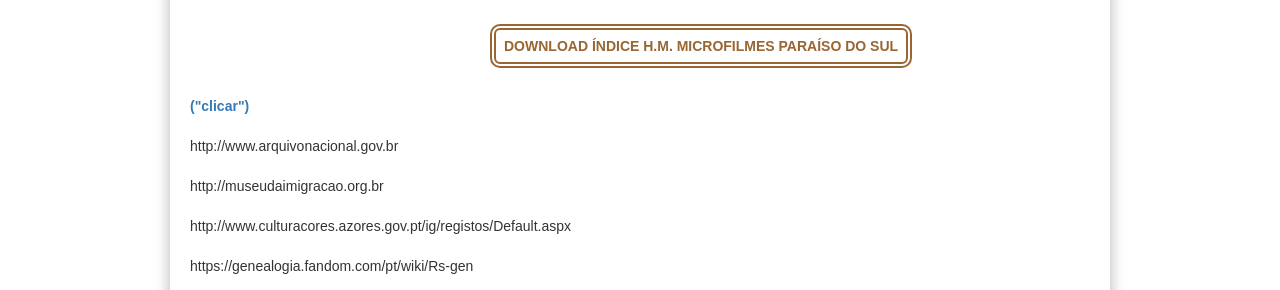
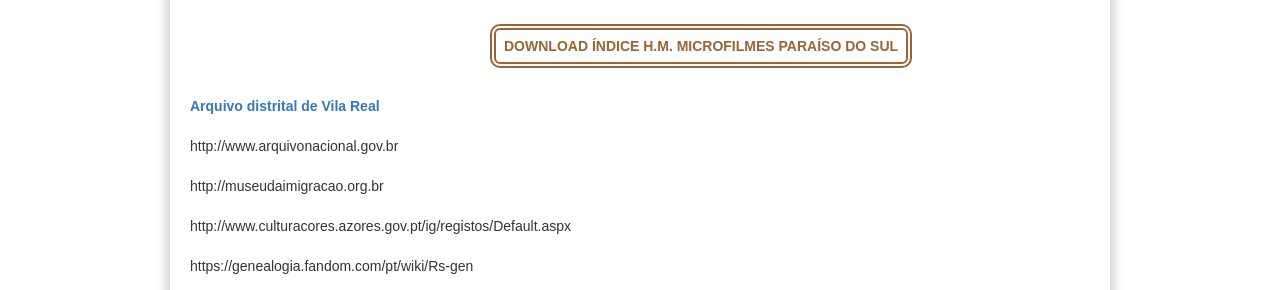
Before and after one commit to claudiovargas1955/claudiovargas1955.github.io, a Jekyll site: the page built from _pages/downloads.html, in a window 1280 px wide. Shown: the part 978-1268 px from the top of the page. Built offline with Jekyll 4.4.1, drawn with Linux system fonts in a browser that asks for light colours; some web fonts are replaced.

Commit message:
Update downloads.html

```diff
--- a/_pages/downloads.html
+++ b/_pages/downloads.html
@@ -141,7 +141,7 @@
 <a class="indlgs" href="I.H.M. LAVRAS DO SUL.rar">DOWNLOAD ÍNDICE MICROFILMES CERRO BRANCO</a><br>
 <a class="indlhs" href="I.H.M. LAVRAS DO SUL.rar">DOWNLOAD ÍNDICE H.M. MICROFILMES PARAÍSO DO SUL</a><br>
 </div><br><br>
-<a href="https://www.advrl.org.pt/" target="_blank"><b>("clicar")</b></a><br><br>
+<a href="https://www.advrl.org.pt/" target="_blank"><b>Arquivo distrital de Vila Real</b></a><br><br>
 http://www.arquivonacional.gov.br <br><br>
 http://museudaimigracao.org.br <br><br>
 http://www.culturacores.azores.gov.pt/ig/registos/Default.aspx <br><br>
```
